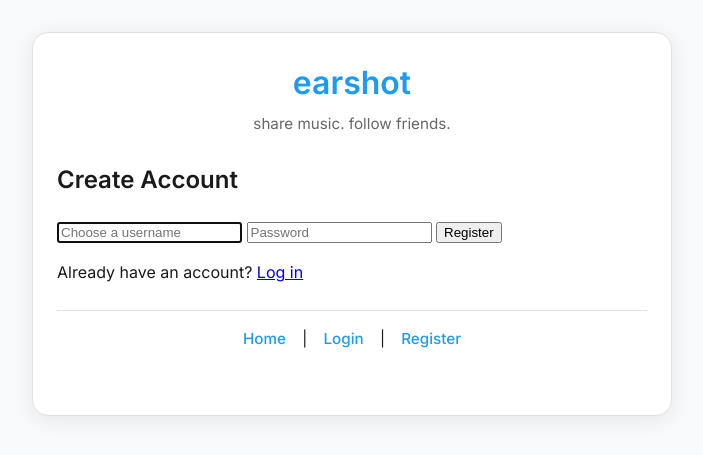
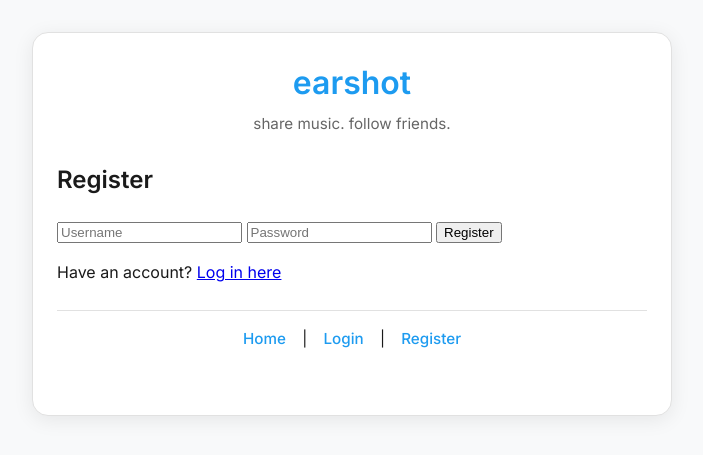
Before and after one commit to dygitalgraffiti/earshot-app, a Flask app: page /register in a window 1280 px wide. Shown: the top 455 px of the page, without its empty margins (288-991 px from the left). Run offline with Flask 3, Linux system fonts and the light colour scheme; some libraries are stand-ins or nearby versions.

Commit message:
Update register.html

```diff
--- a/templates/register.html
+++ b/templates/register.html
@@ -1,13 +1,33 @@
 {% extends "base.html" %}
-
 {% block title %}Register{% endblock %}
 
 {% block content %}
-    <h2>Create Account</h2>
-    <form method="POST">
-        <input type="text" name="username" placeholder="Choose a username" required autofocus>
-        <input type="password" name="password" placeholder="Password" required>
-        <button type="submit">Register</button>
-    </form>
-    <p>Already have an account? <a href="{{ url_for('login') }}">Log in</a></p>
+  <h2>Register</h2>
+  <form id="register-form">
+    <input type="text" name="username" placeholder="Username" required>
+    <input type="password" name="password" placeholder="Password" required>
+    <button type="submit">Register</button>
+  </form>
+  <p>Have an account? <a href="/login">Log in here</a></p>
+
+  <script>
+    document.getElementById('register-form').addEventListener('submit', async (e) => {
+      e.preventDefault();
+      const formData = new FormData(e.target);
+      const res = await fetch('/register', {
+        method: 'POST',
+        body: formData
+      });
+      const data = await res.json();
+      if (data.success) {
+        localStorage.setItem('earshot_user', JSON.stringify({
+          id: data.user_id,
+          username: data.username
+        }));
+        window.location.href = '/';
+      } else {
+        alert(data.error || 'Registration failed');
+      }
+    });
+  </script>
 {% endblock %}
```
